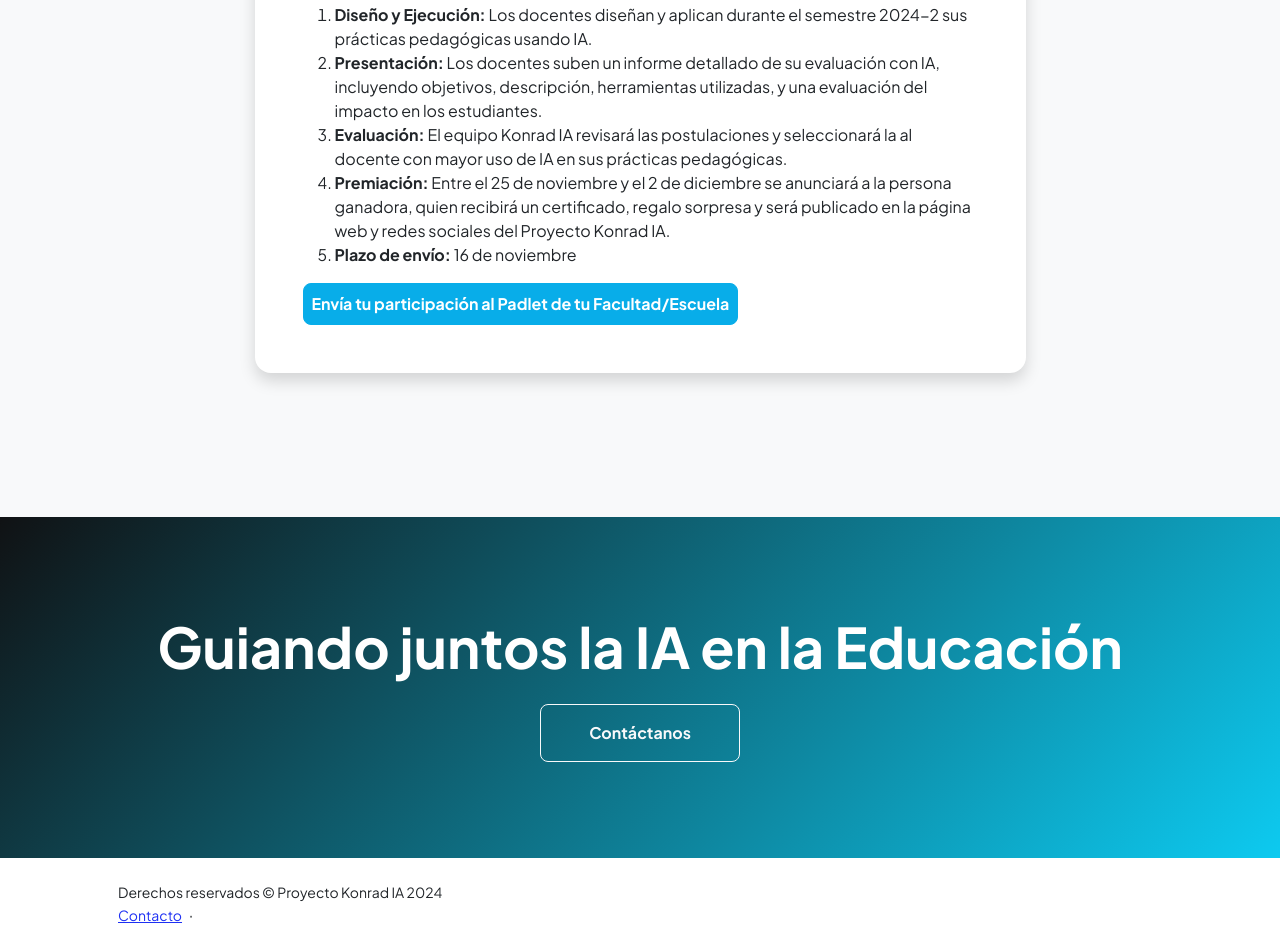
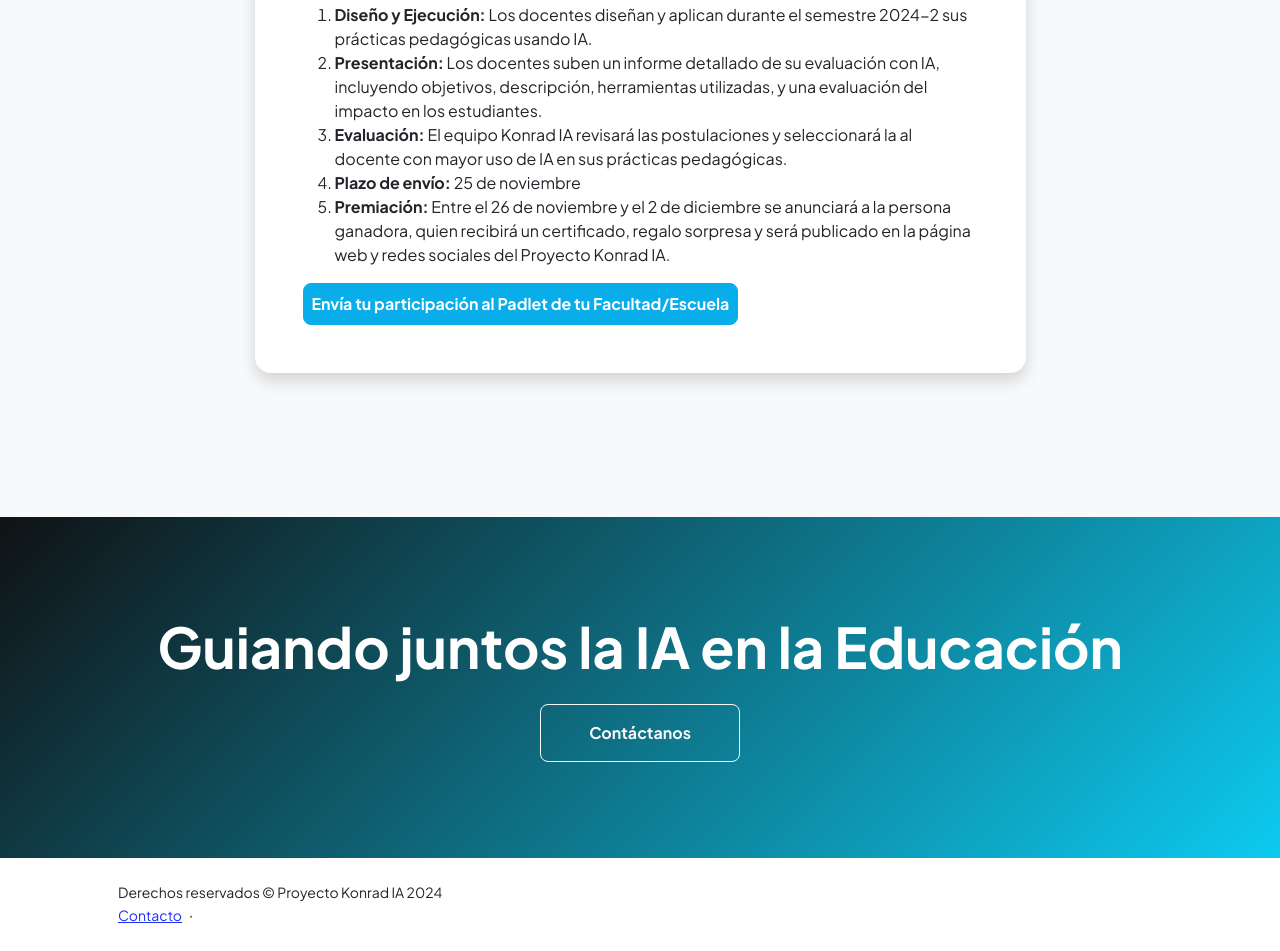
Before and after one commit to konradia/website, a plain HTML site: page retosia.html in a window 1280 px wide. Shown: the part 2479-3430 px from the top of the page. Drawn offline with nearby package versions, Linux system fonts and the light colour scheme.

Commit message:
Update retosia.html

```diff
--- a/retosia.html
+++ b/retosia.html
@@ -208,8 +208,9 @@
                                             <li><strong>Evaluación: </strong>El equipo Konrad IA revisará las
                                                 postulaciones y seleccionará la al docente con mayor uso de IA en sus
                                                 prácticas pedagógicas.</li>
-                                            <li><strong>Premiación: </strong>Entre el 25 de noviembre y el 2 de diciembre se anunciará a la persona ganadora, quien recibirá un certificado, regalo sorpresa y será publicado en la página web y redes sociales del Proyecto Konrad IA.</li>
-                                            <li><strong>Plazo de envío: </strong>16 de noviembre</li>
+                                            <li><strong>Plazo de envío: </strong>25 de noviembre</li>
+                                            <li><strong>Premiación: </strong>Entre el 26 de noviembre y el 2 de diciembre se anunciará a la persona ganadora, quien recibirá un certificado, regalo sorpresa y será publicado en la página web y redes sociales del Proyecto Konrad IA.</li>
+
                                         </ol>
                                         </p>
                                         <a class="btn btn-primary btn-lg px-2 py-2 me-sm-3 fs-6 fw-bolder disable-a"
```
